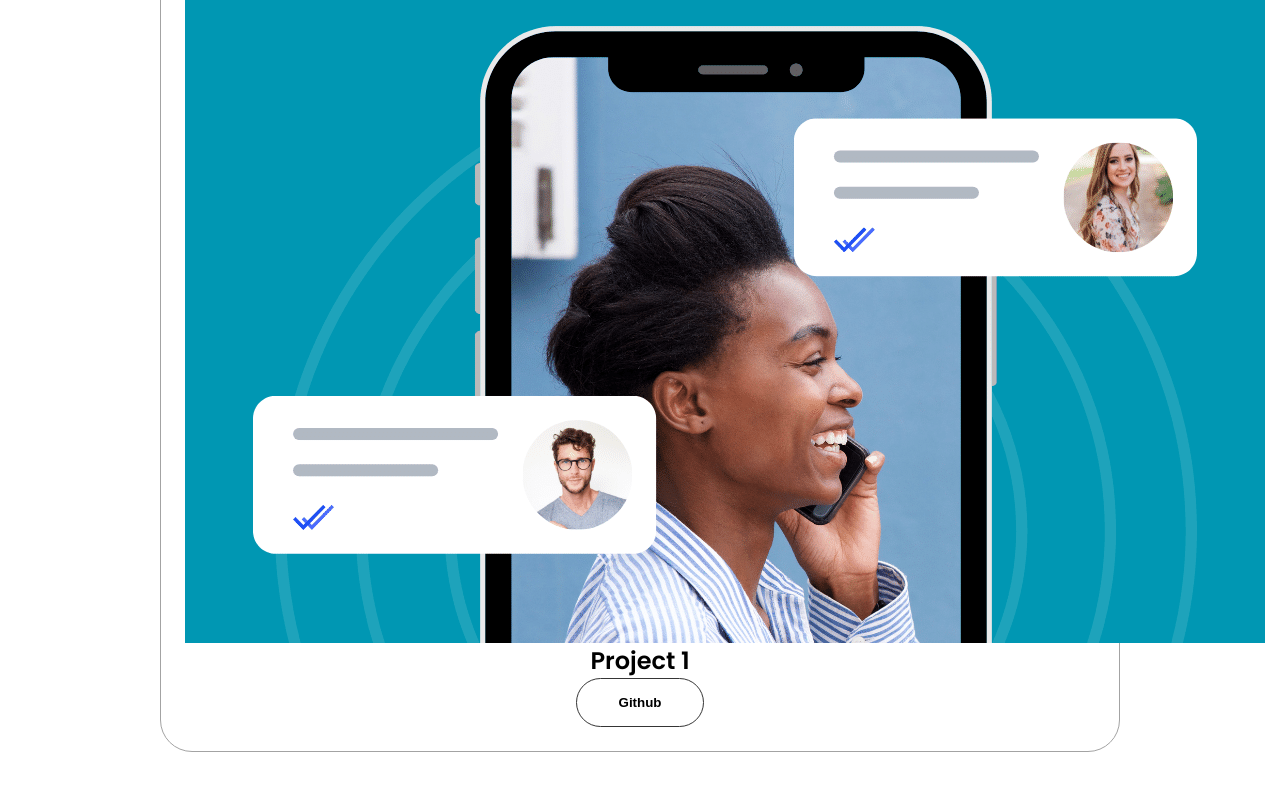
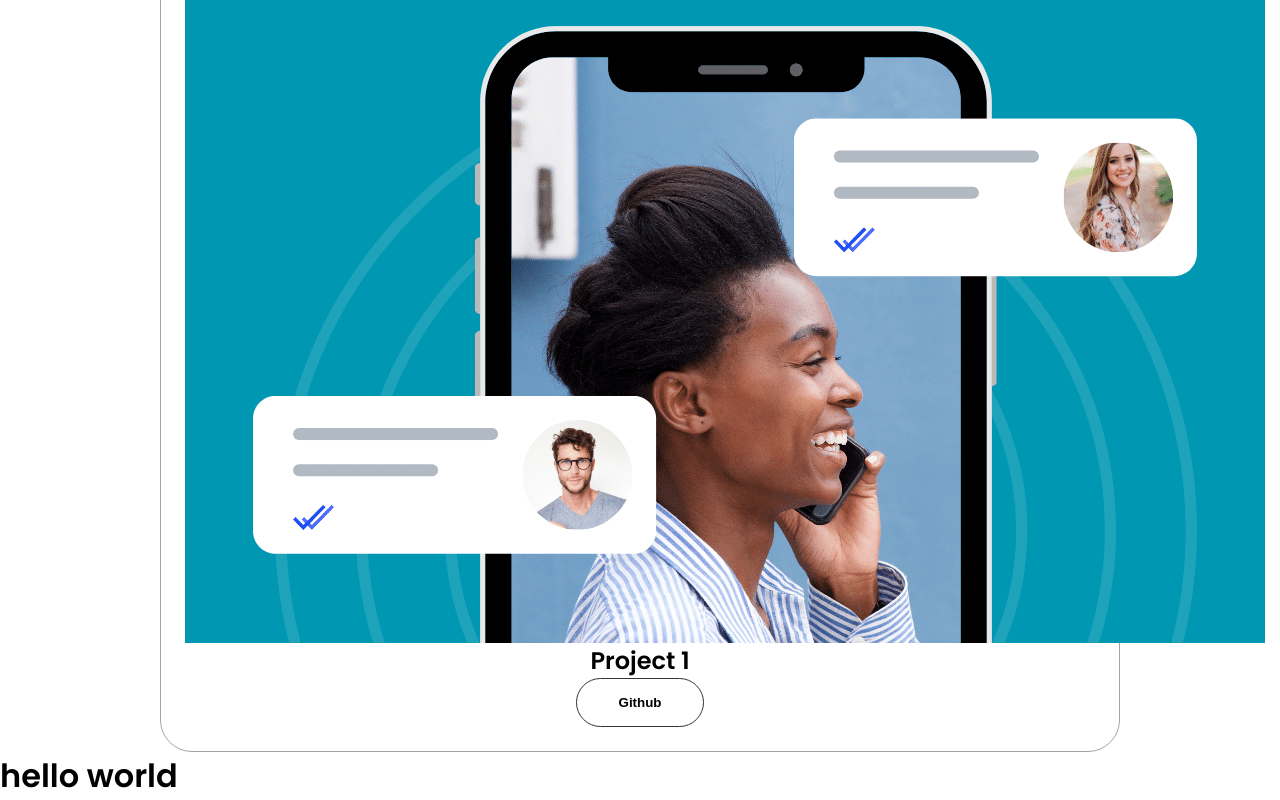
Before and after one commit to benjielolong/benjielolong-first-website, a plain HTML site: page index.html in a window 1280 px wide. Shown: the part 2903-3703 px from the top of the page. Before the commit the page ends 3655 px from the top, so only its background shows below. Drawn offline with Linux system fonts and the light colour scheme.

Commit message:
with hello world

```diff
--- a/index.html
+++ b/index.html
@@ -200,6 +200,8 @@ onclick="location.href='./#projects'"/>
         </div>
     </div>
 </section>
+
+<h1>hello world</h1>
     <script src="script.js"></script>
 </body>
 </html>
--- a/style.css
+++ b/style.css
@@ -358,3 +358,5 @@ article{
 article .icon{
     cursor: default;
 }
+
+/* PROJECTS SECTION */
```
